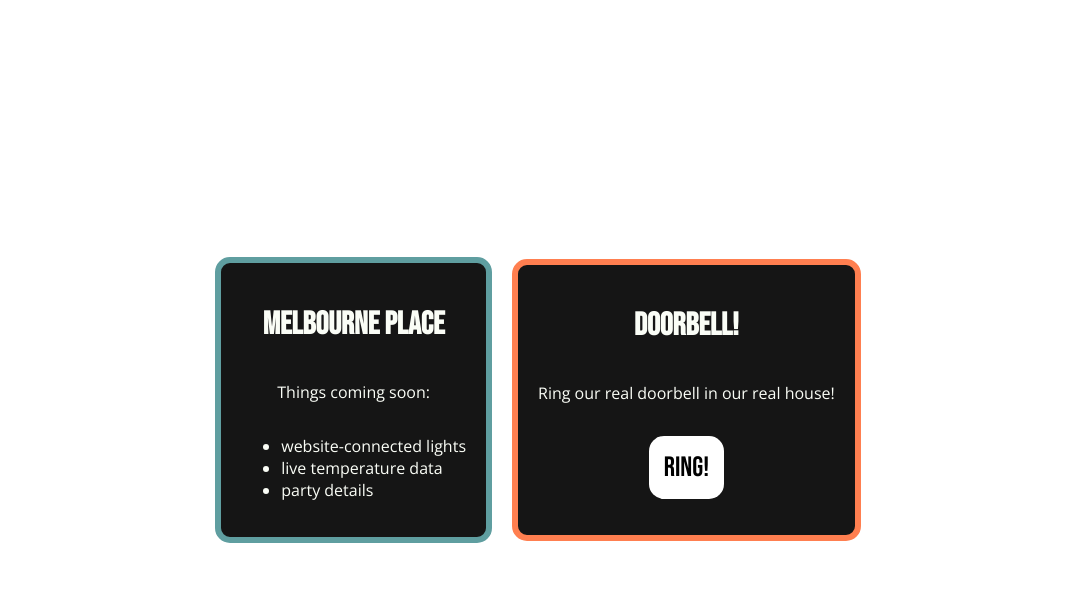
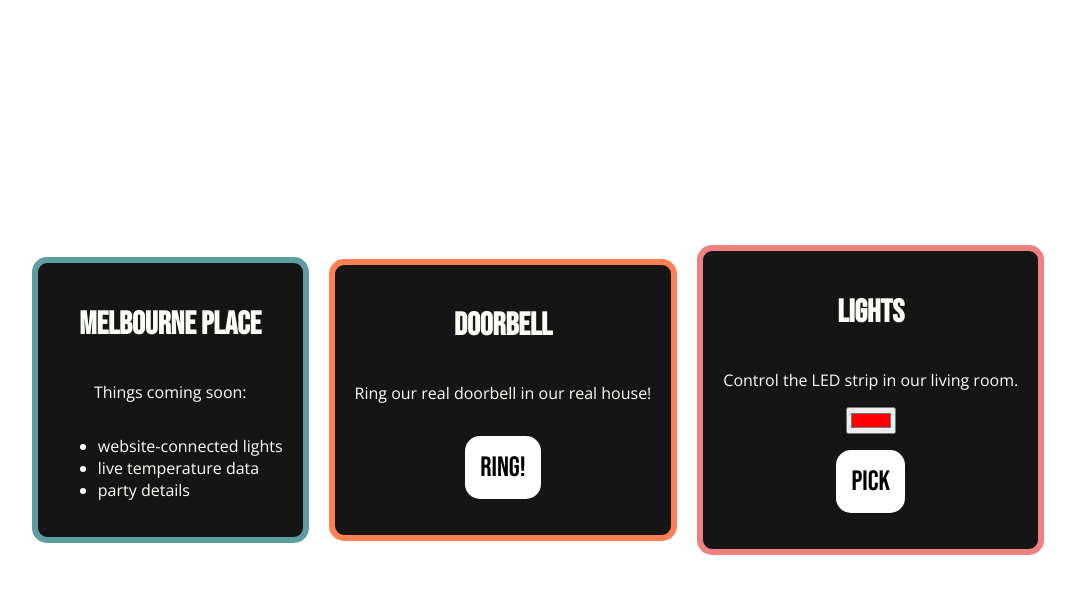
Before and after one commit to btRooke/melbourne-place, a PHP site: page / in a window 1280 px wide. Shown: the top 594 px of the page, without its empty margins (102-1177 px from the left). Run offline with PHP 8.4, Linux system fonts and the light colour scheme; some libraries are stand-ins or nearby versions.

Commit message:
Lights Box

```diff
--- a/core.css
+++ b/core.css
@@ -98,3 +98,7 @@ html, body {
 .sectionBox.bell {
     border: coral solid 6px;
 }
+
+.sectionBox.lights {
+    border: lightcoral solid 6px;
+}
--- a/index.html
+++ b/index.html
@@ -43,10 +43,20 @@
 
             <div class="sectionBox bell">
 
-                <h1>Doorbell!</h1>
+                <h1>Doorbell</h1>
 
                 <p>Ring our real doorbell in our real house!</p>
                 <button id ="bell" class="ringer">Ring!</button>
+
+            </div>
+
+            <div class="sectionBox lights">
+
+                <h1>Lights</h1>
+
+                <p>Control the LED strip in our living room.</p>
+                <input type="color" id="favcolor" name="favcolor" value="#ff0000">
+                <button id ="bell" class="ringer">Pick</button>
 
             </div>
 
```
